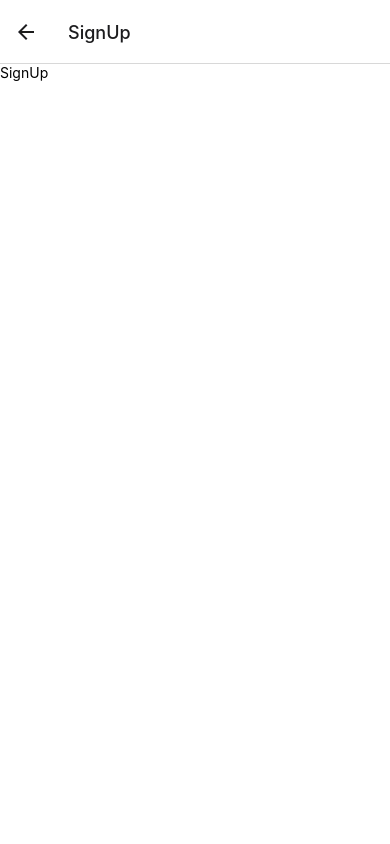
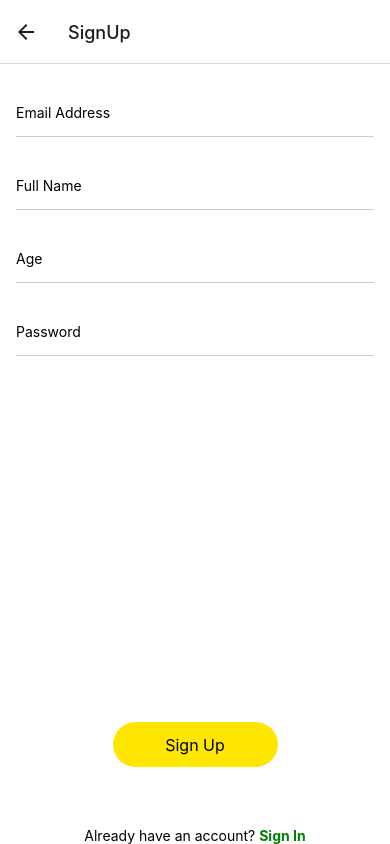
Before and after one commit to Uchchash346/Notes-App-using-React-Native, a React Native app: screen /SignUp in a window 390 px wide. Built offline with nearby package versions, Linux system fonts and the light colour scheme.

Commit message:
Edit Login page and setup sign up page

```diff
--- /dev/null
+++ b/src/components/Input.jsx
@@ -0,0 +1,17 @@
+import { View, Text, TextInput, StyleSheet } from 'react-native'
+import React from 'react'
+
+export default function Input({ placeholder, secureTextEntry }) {
+    return (
+        <TextInput placeholder={placeholder} style={styles.input} secureTextEntry={secureTextEntry} />
+    )
+}
+
+const styles = StyleSheet.create({
+    input: {
+        height: 48,
+        borderBottomWidth: 1,
+        borderBottomColor: '#ccc',
+        marginBottom: 25,
+    }
+})
--- a/src/screens/signin.jsx
+++ b/src/screens/signin.jsx
@@ -1,8 +1,9 @@
 import { View, SafeAreaView, Text, Image, TextInput, StyleSheet, Pressable } from 'react-native'
 import React from 'react'
-import Button from '../components/Button'
+import Button from '../components/Button';
+import Input from '../components/Input'
 
-export default function SignIn() {
+export default function SignIn({ navigation }) {
     return (
         <SafeAreaView style={{ flex: 1 }}>
             <Image source={require('../../assets/login-image.png')}
@@ -12,24 +13,15 @@ export default function SignIn() {
                 Never forget your notes
             </Text>
             <View style={{ paddingHorizontal: 16, paddingVertical: 25 }}>
-                <TextInput placeholder="Email Address" style={styles.input} />
-                <TextInput placeholder="Password" style={styles.input} secureTextEntry />
+                <Input placeholder="Email Address" />
+                <Input placeholder="Password" secureTextEntry />
             </View>
             <View style={{ flex: 1, justifyContent: 'flex-end', alignItems: 'center' }}>
                 <Button title={"Login"} customStyles={{ alignSelf: 'center', marginBottom: 60 }} />
-                <Pressable>
+                <Pressable onPress={() => { navigation.navigate('SignUp') }}>
                     <Text>Don't have an account?{" "}<Text style={{ color: 'green', fontWeight: 'bold' }}>Sign Up</Text></Text>
                 </Pressable>
             </View>
         </SafeAreaView>
     )
 }
-
-const styles = StyleSheet.create({
-    input: {
-        height: 48,
-        borderBottomWidth: 1,
-        borderBottomColor: '#ccc',
-        marginBottom: 25,
-    }
-})
--- a/src/screens/signup.jsx
+++ b/src/screens/signup.jsx
@@ -1,10 +1,25 @@
-import { View, Text } from 'react-native'
+import { View, SafeAreaView, Text, Image, TextInput, StyleSheet, Pressable } from 'react-native'
 import React from 'react'
+import Button from '../components/Button'
+import Input from '../components/Input'
 
 export default function SignUp() {
     return (
-        <View>
-            <Text>SignUp</Text>
-        </View>
+        <SafeAreaView style={{ flex: 1 }}>
+            <View style={{ paddingHorizontal: 16, paddingVertical: 25 }}>
+                <Input placeholder="Email Address" />
+                <Input placeholder="Full Name" />
+                <Input placeholder="Age" />
+                <Input placeholder="Password" secureTextEntry />
+            </View>
+            <View style={{ flex: 1, justifyContent: 'flex-end', alignItems: 'center' }}>
+                <Button title={"Sign Up"} customStyles={{ alignSelf: 'center', marginBottom: 60 }} />
+                <Pressable>
+                    <Text>Already have an account?{" "}
+                        <Text style={{ color: 'green', fontWeight: 'bold' }}>Sign In</Text>
+                    </Text>
+                </Pressable>
+            </View>
+        </SafeAreaView>
     )
 }
```
